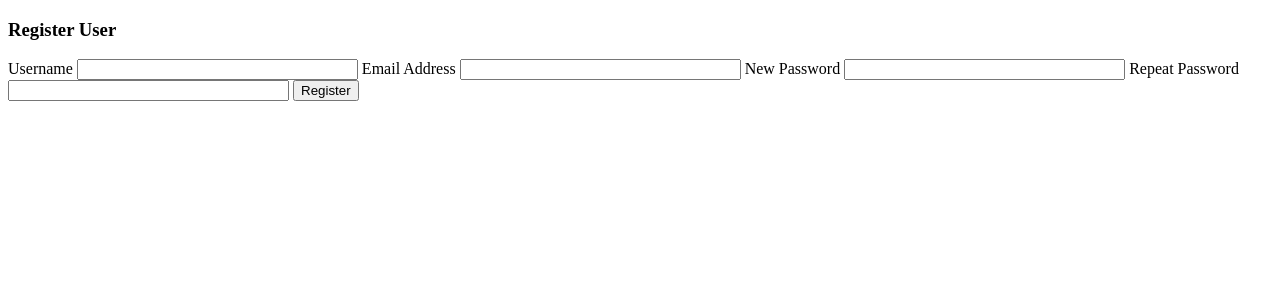
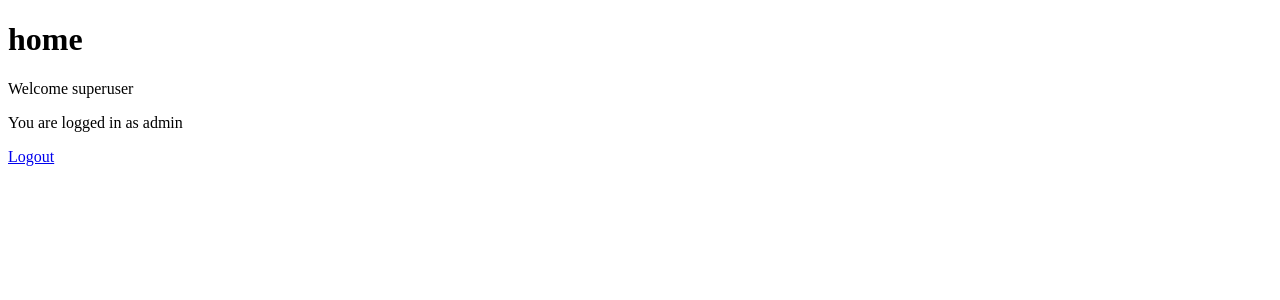
Before and after one commit to Qazi-Afaq/Dummy-Healthcare-app, a Flask app: page / in a window 1280 px wide. Shown: the top 300 px of the page. Run offline with Flask 3, Linux system fonts and the light colour scheme; a user stored in the database is signed in.

Commit message:
added login page

```diff
--- a/main.py
+++ b/main.py
@@ -3,7 +3,7 @@ from models import (db , User , Role)
 from sqlalchemy import (select)
 from wtforms import BooleanField, StringField, PasswordField, validators, SelectField, SubmitField
 from flask_wtf import FlaskForm
-from flask_login import LoginManager, login_user, current_user, login_required
+from flask_login import LoginManager, login_user, current_user, login_required, logout_user
 from werkzeug.security import generate_password_hash, check_password_hash
 
 
@@ -134,19 +134,23 @@ class LoginForm(FlaskForm):
 # routes
 
 # default page -> go to self registraton user
-@app.route("/" , methods=["GET" , "POST"])
+@app.route("/register-user" , methods=["GET" , "POST"])
 def register_user():
+    # if current user is authenticated then redirect to home
+    if current_user.is_authenticated:
+        return redirect(url_for('home'))
+
     if request.method == "POST":
         form = RegistrationForm(request.form)
         if form.validate_on_submit():
             # user must be authenticated if role is not patient
             if not current_user.is_authenticated and form.role.data in ["admin", "provider"]:
-                return render_template('register-user.html' , form=form , errors=["User must be authenticated"])
+                return render_template('register-user.html' , form=form , errors=[{"error": ["User must be authenticated"]}])
 
             # Look up Role by name
             role = db.session.scalar(select(Role).where(Role.name == form.role.data))
             if not role:
-                return render_template('register-user.html', form=form, errors=["Invalid role"])
+                return render_template('register-user.html', form=form, errors=[{"error": ["Invalid role"]}])
 
             # register the user(patient,admin,provider)
             new_user = User(
@@ -157,7 +161,6 @@ def register_user():
             )
             db.session.add(new_user)
             db.session.commit()
-            login_user(new_user)
             return redirect(url_for('login'))
         else:
             return render_template('register-user.html' , form=form , errors=form.errors)
@@ -166,23 +169,34 @@ def register_user():
 
 @app.route("/login" , methods=["GET" , "POST"])
 def login():
+
+    # if current user is authenticated then redirect to home
+    if current_user.is_authenticated:
+        return redirect(url_for('home'))
+
     if request.method == "POST":
         form = LoginForm(request.form)
         if form.validate_on_submit():
             user = db.session.scalar(select(User).where(User.email == form.email.data))
             if user and check_password_hash(user.password, form.password.data):
                 login_user(user)
-                return redirect(url_for('dashboard'))
+                return redirect(url_for('home'))
             else:
-                return render_template('login.html' , form=form , errors={"_form": ["Invalid email or password"]})
+                return render_template('login.html' , form=form , errors={"error": ["Invalid email or password"]})
         else:
             return render_template('login.html' , form=form , errors=form.errors)
     return render_template('login.html' , form=LoginForm())
 
-@app.route("/dashboard" , methods=["GET"])
+@app.route("/" , methods=["GET"])
 @login_required
-def dashboard():
-    return render_template('dashboard.html')
+def home():
+    return render_template('home.html')
+
+@app.route("/logout" , methods=["GET"])
+@login_required
+def logout():
+    logout_user()
+    return redirect(url_for('login'))
 
 if __name__ == "__main__":
     app.run(debug=True)
--- /dev/null
+++ b/templates/home.html
@@ -0,0 +1,12 @@
+{% extends 'base.html' %}
+
+{% block head %}
+<title>Home</title>
+{% endblock%}
+
+{% block body %}
+<h1>home</h1>
+<p>Welcome {{ current_user.username }}</p>
+<p>You are logged in as {{ current_user.role.name }}</p>
+<a href="{{ url_for('logout') }}">Logout</a>
+{% endblock%}
--- a/templates/register-user.html
+++ b/templates/register-user.html
@@ -26,8 +26,18 @@
     {{ form.username.label }} {{ form.username(size=32) }}
     {{ form.email.label }} {{ form.email(size=32) }}
     {{ form.password.label }} {{ form.password(size=32) }}
+    <!--  if current user role is admin -->
+    {% if current_user.role.name == "admin" %}
+    <!-- a select choice for role so an admin can select admin,patient or provider  -->
+     <select name="role">
+        <option value="admin">Admin</option>
+        <option value="patient">Patient</option>
+        <option value="provider">Provider</option>
+     </select>
+    {% else %}
     <!-- for self registration role is patient and will be validated in the backend route -->
     <input type="hidden" name="role" value="patient">
+    {% endif %}
     {{ form.confirm.label }} {{ form.confirm(size=32) }}
     {{ form.submit() }}
 </form>
```
Also changed, not shown: templates/dashboard.html (deleted, +0 -9 lines), templates/login.html (added, +28 -0 lines), instance/db.sqlite.
